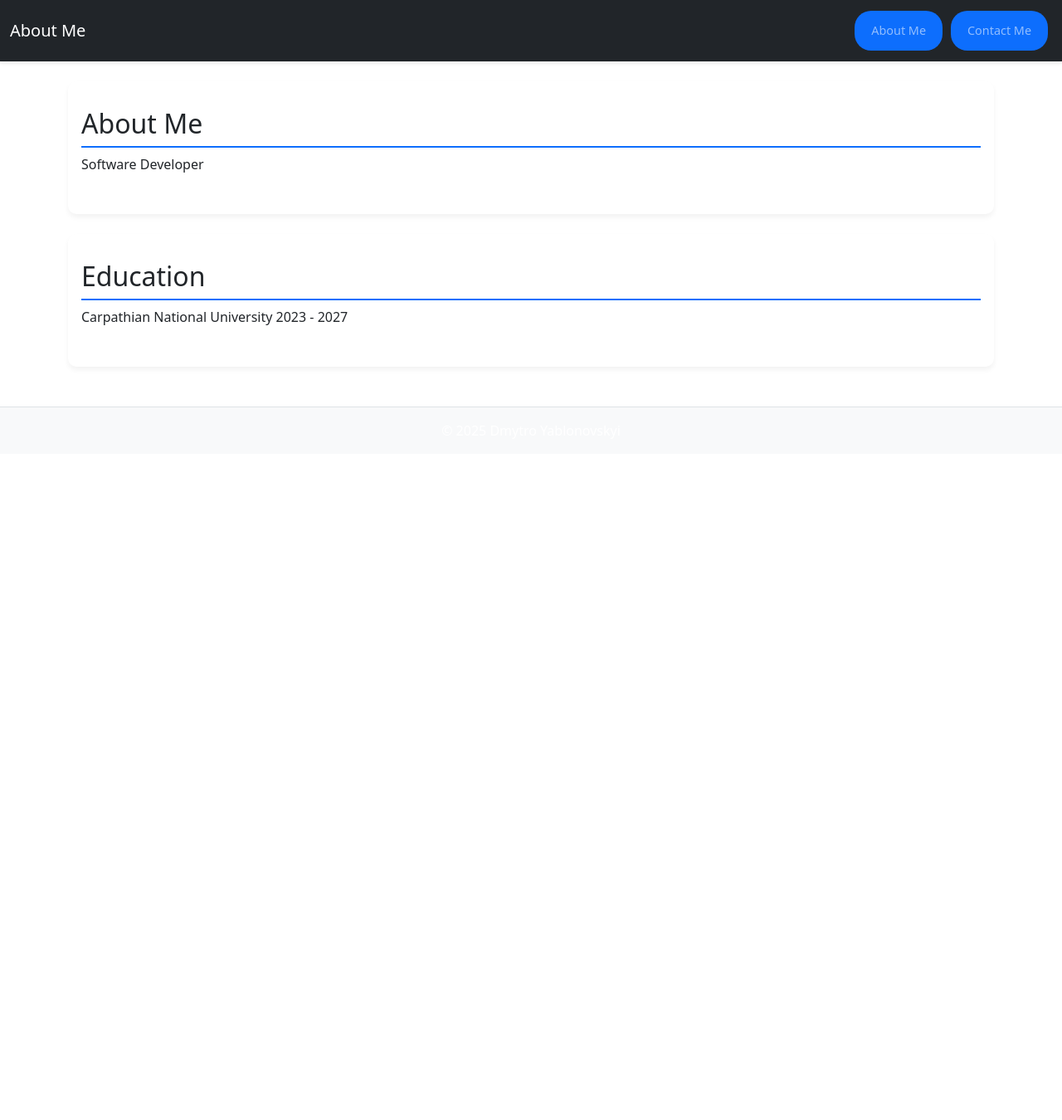
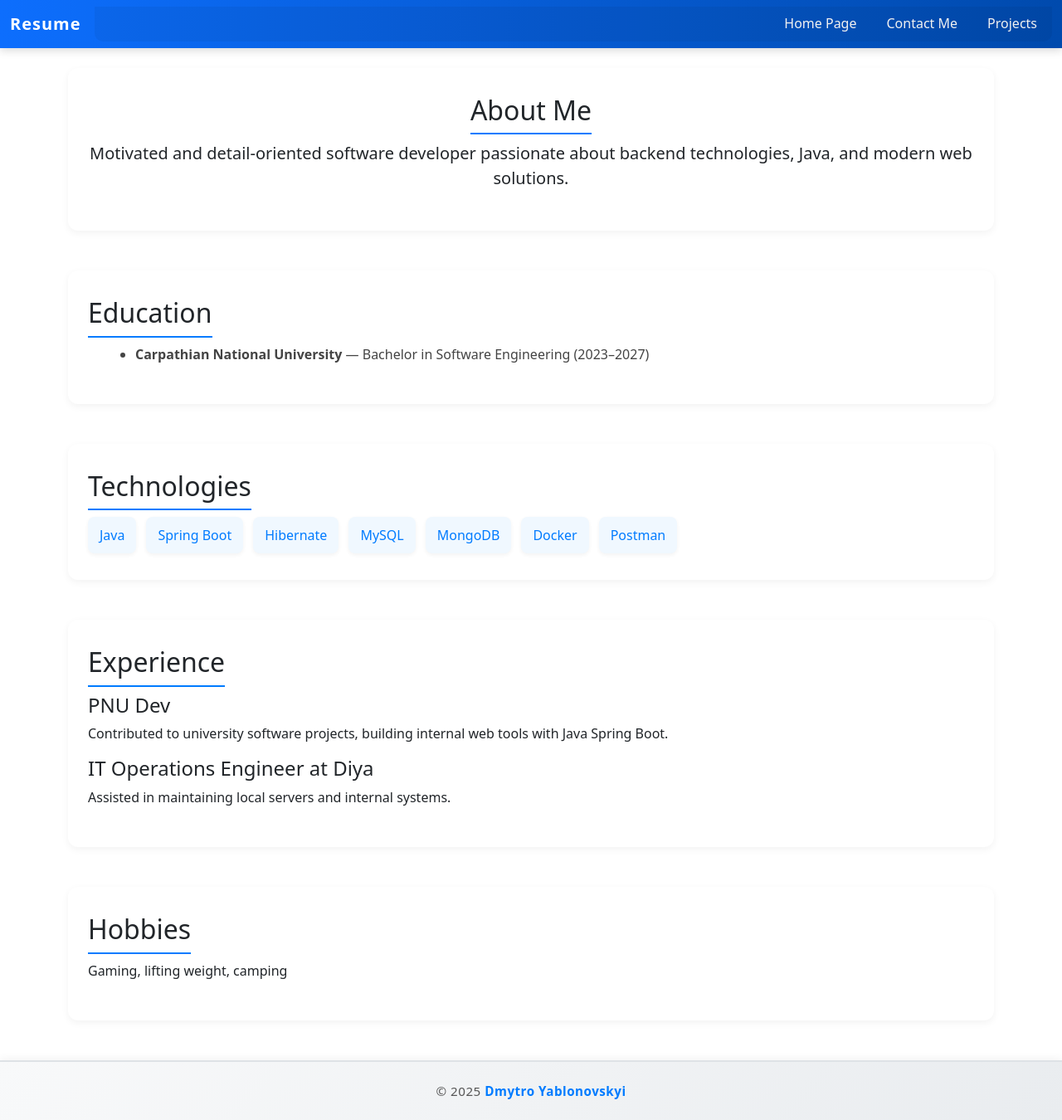
Before and after one commit to yablonovskydima/flask-app-lab, a Flask app: page / in a window 1280 px wide. Shown: the whole page at 83% size. Before the commit the page ends 491 px from the top, so only its background shows below. Run offline with Flask 3, Linux system fonts and the light colour scheme.

Commit message:
modifie html templated, added corresponding routes

```diff
--- a/app.py
+++ b/app.py
@@ -10,5 +10,13 @@ def aboutme():
 def contact():
     return render_template('contact.html', title="Контакти")
 
+@app.route('/services')
+def services():
+    return render_template('services.html', title="Контакти")
+
+@app.route('/projects')
+def projects():
+    return render_template('projects.html', title="Контакти")
+
 if __name__ == '__main__':
     app.run(debug=True)
--- a/static/css/style.css
+++ b/static/css/style.css
@@ -1,91 +1,235 @@
 body {
-    font-family: 'Segoe UI', Tahoma, Geneva, Verdana, sans-serif;
-    background: #f4f7fa;
-    color: #333;
-    line-height: 1.6;
+  font-family: 'Segoe UI', Tahoma, Geneva, Verdana, sans-serif;
+  background: #f4f7fa;
+  color: #333;
+  line-height: 1.6;
 }
 
 h2 {
-    color: #0d6efd;
-    margin-bottom: 1rem;
-    border-bottom: 2px solid #0d6efd;
-    padding-bottom: 0.5rem;
+  color: #007bff;
+  margin-bottom: 1rem;
+  border-bottom: 2px solid #007bff;
+  padding-bottom: 0.5rem;
+  display: inline-block;
 }
 
 section {
-    padding: 2rem 1rem;
-    margin-bottom: 1.5rem;
-    background: #fff;
-    border-radius: 10px;
-    box-shadow: 0 4px 6px rgba(0,0,0,0.05);
+  padding: 2rem 1.5rem;
+  margin-bottom: 2rem;
+  background: #fff;
+  border-radius: 12px;
+  box-shadow: 0 3px 10px rgba(0, 0, 0, 0.05);
+}
+
+ul {
+  list-style-type: disc;
+  margin-left: 25px;
+  color: #444;
+}
+
+.navbar {
+  background: linear-gradient(90deg, #0d6efd 0%, #004aad 100%);
+  box-shadow: 0 3px 10px rgba(0, 0, 0, 0.15);
+  position: sticky;
+  top: 0;
+  z-index: 1000;
+  transition: background 0.3s ease, box-shadow 0.3s ease;
+}
+
+.navbar-brand {
+  font-weight: 700;
+  color: #fff;
+  letter-spacing: 1px;
+  transition: transform 0.2s ease, color 0.3s ease;
+}
+
+.navbar-brand:hover {
+  transform: scale(1.1);
+  color: #ffc107;
+}
+
+.navbar-nav .nav-link {
+  color: #f1f1f1;
+  font-weight: 500;
+  margin: 0 10px;
+  position: relative;
+  transition: color 0.3s ease;
+}
+
+.navbar-nav .nav-link::after {
+  content: '';
+  display: block;
+  height: 2px;
+  background: #ffc107;
+  width: 0;
+  transition: width 0.3s;
+  margin: 0 auto;
+}
+
+.navbar-nav .nav-link:hover,
+.navbar-nav .nav-link.active {
+  color: #ffc107 !important;
+}
+
+.navbar-nav .nav-link:hover::after,
+.navbar-nav .nav-link.active::after {
+  width: 100%;
+}
+
+.navbar-toggler {
+  border: none;
+}
+
+.navbar-collapse {
+  text-align: center;
+  background: rgba(0, 0, 0, 0.05);
+  border-radius: 0 0 10px 10px;
 }
 
 section#about img {
-    border: 5px solid #0d6efd;
-    box-shadow: 0 4px 10px rgba(0,0,0,0.1);
-    transition: transform 0.3s ease;
+  border: 5px solid #0d6efd;
+  box-shadow: 0 4px 10px rgba(0, 0, 0, 0.1);
+  transition: transform 0.3s ease;
 }
 
 section#about img:hover {
-    transform: scale(1.05);
+  transform: scale(1.05);
 }
 
-ul {
-    list-style-type: none;
-    padding-left: 0;
+.tech-list {
+  display: flex;
+  flex-wrap: wrap;
+  gap: 12px;
+  justify-content: flex-start;
 }
 
-ul li {
-    display: inline-block;
-    background: #0d6efd;
-    color: #fff;
-    padding: 5px 12px;
-    margin: 5px;
-    border-radius: 20px;
-    font-size: 0.9rem;
+.tech-list span {
+  display: flex;
+  align-items: center;
+  gap: 8px;
+  padding: 10px 14px;
+  background: #f0f8ff;
+  color: #007bff;
+  font-weight: 500;
+  border-radius: 8px;
+  transition: transform 0.2s, background 0.3s, box-shadow 0.3s;
+  box-shadow: 0 2px 5px rgba(0, 0, 0, 0.05);
 }
 
-.navbar {
-    box-shadow: 0 2px 5px rgba(0,0,0,0.1);
-    transition: background 0.3s ease;
+.tech-list span:hover {
+  background: #007bff;
+  color: white;
+  transform: translateY(-3px);
+  box-shadow: 0 4px 10px rgba(0, 123, 255, 0.3);
 }
 
-.navbar-nav .nav-link {
-    font-weight: 500;
-    transition: color 0.3s ease;
+.tech-list img {
+  width: 22px;
+  height: 22px;
+  transition: transform 0.3s;
 }
 
-.navbar-nav .nav-link:hover {
-    color: #ffc107;
+.tech-list span:hover img {
+  transform: scale(1.2);
 }
 
-footer {
-    background: #0d6efd;
-    color: #fff;
-    padding: 1rem 0;
+.project-card {
+  background: #f9f9f9;
+  border-left: 5px solid #007bff;
+  padding: 15px 20px;
+  border-radius: 8px;
+  margin-bottom: 15px;
 }
 
-footer p {
-    margin: 0;
+.project-card h3 {
+  margin-top: 0;
+  color: #333;
 }
 
-form input, form textarea {
-    border-radius: 8px;
+.project-card p {
+  color: #555;
 }
 
-form button {
-    border-radius: 50px;
-    transition: transform 0.2s ease, background 0.2s ease;
+.contact-form {
+  max-width: 600px;
+  margin: 0 auto;
+  background: #fff;
+  padding: 30px;
+  border-radius: 12px;
+  box-shadow: 0 4px 10px rgba(0, 0, 0, 0.05);
 }
 
-form button:hover {
-    transform: scale(1.05);
-    background: #ffc107;
-    color: #000;
+.contact-form .form-label {
+  font-weight: 500;
+  color: #333;
+}
+
+.contact-form input,
+.contact-form textarea {
+  border: 1px solid #ccc;
+  border-radius: 8px;
+  transition: border-color 0.3s ease, box-shadow 0.3s ease;
+}
+
+.contact-form input:focus,
+.contact-form textarea:focus {
+  border-color: #0d6efd;
+  box-shadow: 0 0 5px rgba(13, 110, 253, 0.3);
+  outline: none;
+}
+
+.contact-form button {
+  border-radius: 50px;
+  padding: 10px;
+  transition: all 0.3s ease;
+}
+
+.contact-form button:hover {
+  background: #ffc107;
+  color: #000;
+  transform: scale(1.05);
+}
+
+.footer {
+  background: linear-gradient(135deg, #f8f9fa, #e9ecef);
+  border-top: 2px solid #dee2e6;
+  box-shadow: 0 -2px 10px rgba(0, 0, 0, 0.05);
+  text-align: center;
+  padding: 1rem 0;
+  transition: background 0.4s ease;
+}
+
+.footer:hover {
+  background: linear-gradient(135deg, #e9ecef, #f8f9fa);
+}
+
+.footer p {
+  color: #555;
+  font-size: 0.95rem;
+  letter-spacing: 0.5px;
+  margin: 0;
+}
+
+.footer .name {
+  font-weight: 600;
+  color: #007bff;
+  transition: color 0.3s ease;
+}
+
+.footer .name:hover {
+  color: #0056b3;
 }
 
 @media (max-width: 768px) {
-    section {
-        padding: 1.5rem 1rem;
-    }
+  section {
+    padding: 1.5rem 1rem;
+  }
+
+  .tech-list {
+    justify-content: center;
+  }
+
+  .navbar-collapse {
+    background: rgba(0, 0, 0, 0.2);
+  }
 }
--- a/templates/aboutme.html
+++ b/templates/aboutme.html
@@ -1,14 +1,49 @@
 {% extends 'base.html' %}
 {% block content %}
 
-<section id="about" class="mb-4">
-    <h2>About Me</h2>
-    <p>Software Developer</p>
+<section id="about" class="mb-5 text-center">
+  <h2>About Me</h2>
+  <p class="lead">Motivated and detail-oriented software developer passionate about backend technologies, Java, and modern web solutions.</p>
 </section>
 
-<section id="education" class="mb-4">
-    <h2>Education</h2>
-    <p>Carpathian National University 2023 - 2027</p>
+<section id="education" class="mb-5">
+  <h2>Education</h2>
+  <ul>
+    <li><strong>Carpathian National University</strong> — Bachelor in Software Engineering (2023–2027)</li>
+  </ul>
+</section>
+
+<section id="technologies" class="mb-5">
+  <h2>Technologies</h2>
+  <div class="tech-list">
+    <span>Java</span>
+    <span>Spring Boot</span>
+    <span>Hibernate</span>
+    <span>MySQL</span>
+    <span>MongoDB</span>
+    <span>Docker</span>
+    <span>Postman</span>
+  </div>
+</section>
+
+<section id="experience" class="mb-5">
+  <h2>Experience</h2>
+
+  <div class="project">
+    <h4>PNU Dev</h4>
+    <p>Contributed to university software projects, building internal web tools with Java Spring Boot.</p>
+  </div>
+
+  <div class="project">
+    <h4>IT Operations Engineer at Diya</h4>
+    <p>Assisted in maintaining local servers and internal systems. </p>
+</div>
+</section>
+
+
+<section id="hobbies" class="mb-5">
+  <h2>Hobbies</h2>
+  <p>Gaming, lifting weight, camping</p>
 </section>
 
 {% endblock %}
--- a/templates/base.html
+++ b/templates/base.html
@@ -7,6 +7,19 @@
     <link rel="stylesheet" href="{{ url_for('static', filename='css/style.css') }}">
     <link href="https://cdn.jsdelivr.net/npm/bootstrap@5.3.0/dist/css/bootstrap.min.css" rel="stylesheet">
 </head>
+
+<script>
+  window.addEventListener('scroll', function () {
+    const navbar = document.querySelector('.navbar');
+    if (window.scrollY > 30) {
+      navbar.classList.add('scrolled');
+    } else {
+      navbar.classList.remove('scrolled');
+    }
+  });
+</script>
+
+
 <body>
 
     {% include 'includes/nav.html' %}
--- a/templates/includes/footer.html
+++ b/templates/includes/footer.html
@@ -1,3 +1,3 @@
-<footer class="text-center mt-5 py-3 bg-light border-top">
-    <p class="mb-0">&copy; 2025 Dmytro Yablonovskyi</p>
+<footer class="footer text-center mt-5 py-4">
+  <p class="mb-0">&copy; 2025 <span class="name">Dmytro Yablonovskyi</span></p>
 </footer>
--- a/templates/includes/nav.html
+++ b/templates/includes/nav.html
@@ -1,6 +1,6 @@
 <nav class="navbar navbar-expand-lg navbar-dark bg-dark">
   <div class="container-fluid">
-    <a class="navbar-brand" href="{{ url_for('aboutme') }}">About Me</a>
+    <a class="navbar-brand" href="{{ url_for('aboutme') }}">Resume</a>
     <button class="navbar-toggler" type="button" data-bs-toggle="collapse" data-bs-target="#navbarNav"
       aria-controls="navbarNav" aria-expanded="false" aria-label="Toggle navigation">
       <span class="navbar-toggler-icon"></span>
@@ -8,10 +8,13 @@
     <div class="collapse navbar-collapse" id="navbarNav">
       <ul class="navbar-nav ms-auto">
         <li class="nav-item">
-          <a class="nav-link" href="{{ url_for('aboutme') }}">About Me</a>
+          <a class="nav-link" href="{{ url_for('aboutme') }}">Home Page</a>
         </li>
         <li class="nav-item">
           <a class="nav-link" href="{{ url_for('contact') }}">Contact Me</a>
+        </li>
+        <li class="nav-item">
+          <a class="nav-link" href="{{ url_for('projects') }}">Projects</a>
         </li>
       </ul>
     </div>
```
Also changed, not shown: templates/contact.html (+36 -1 lines), templates/projects.html (added, +17 -0 lines).
